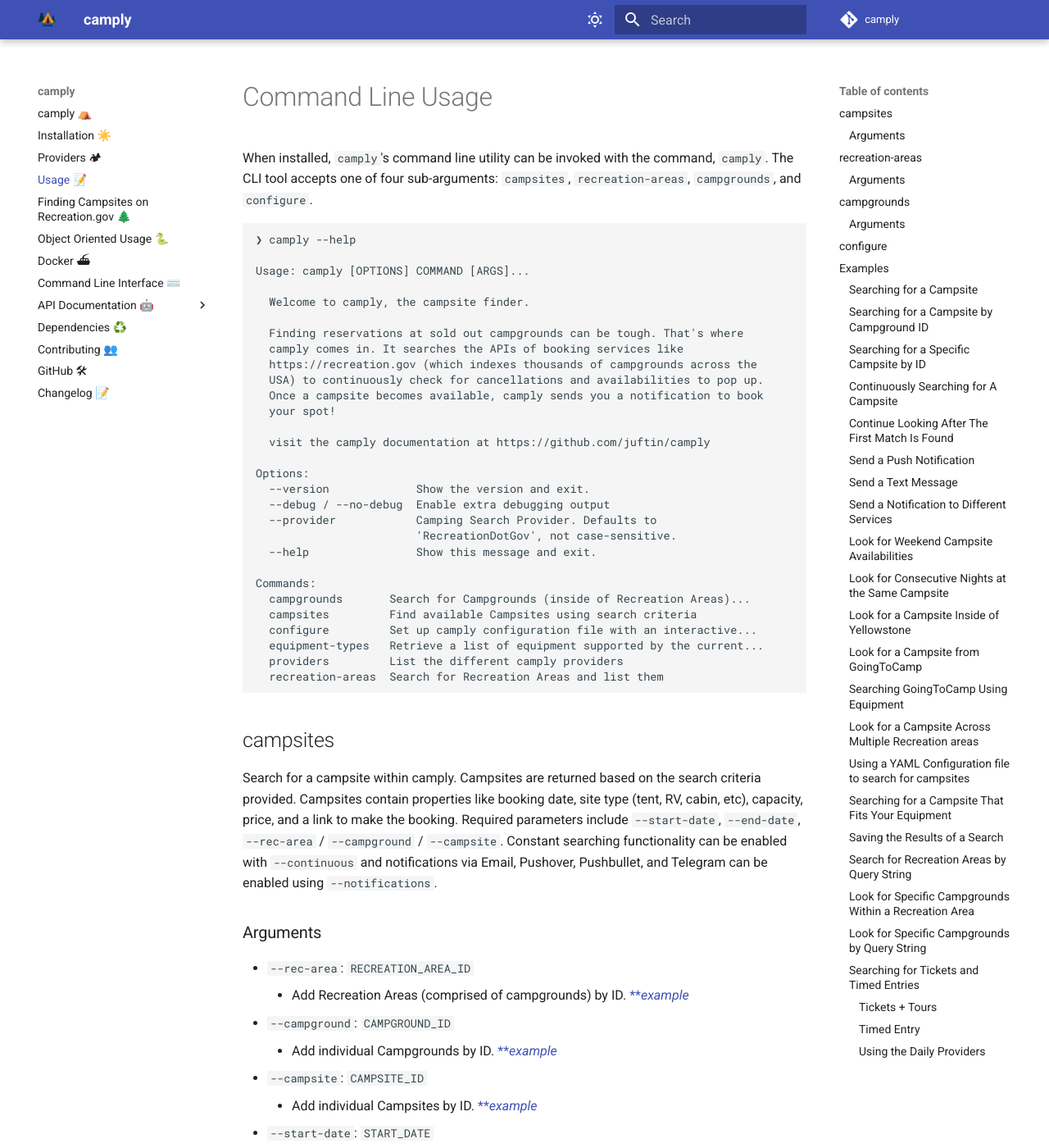
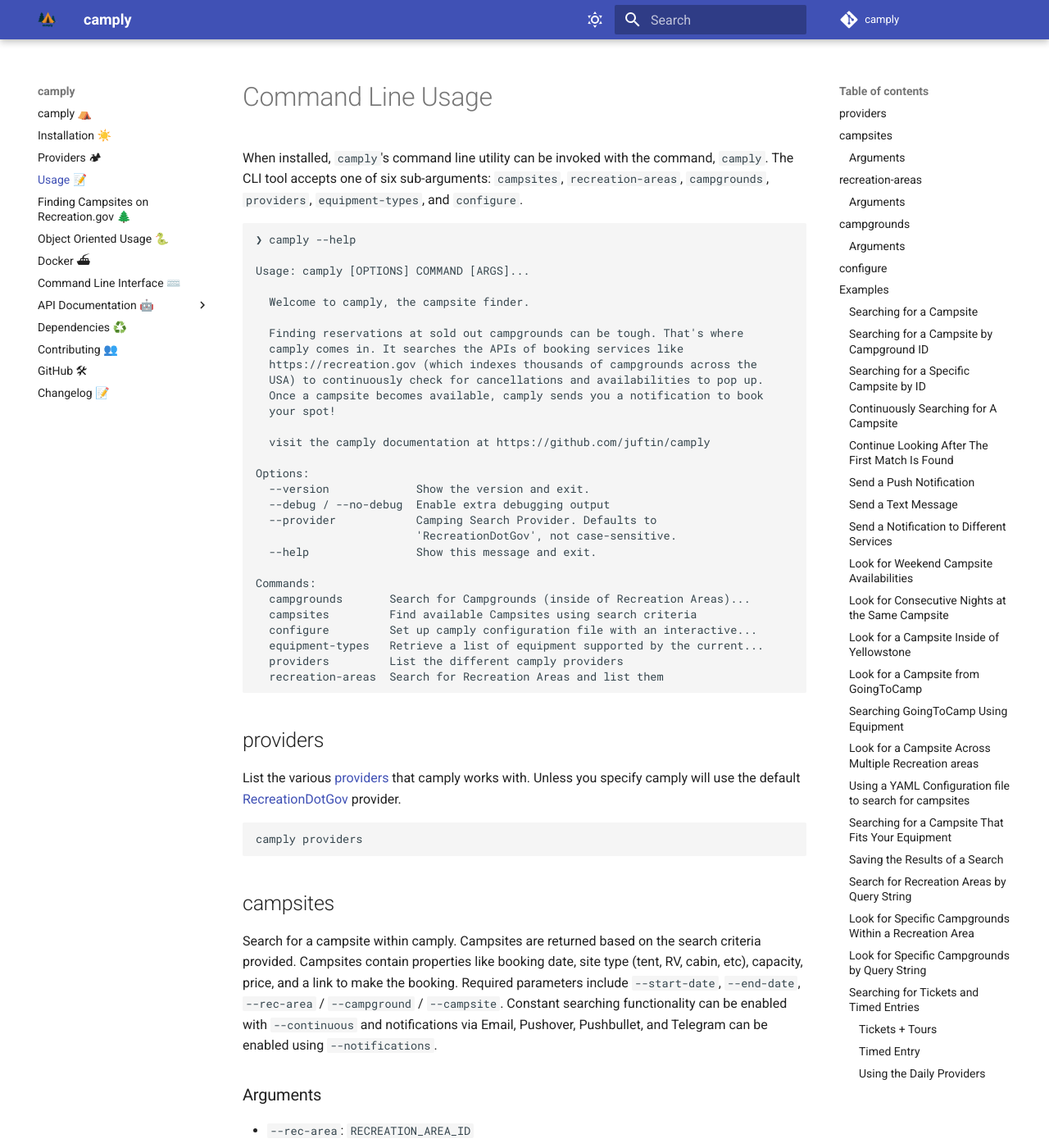
Before and after one commit to juftin/camply, an MkDocs documentation site: the page built from docs/command_line_usage.md, in a window 1280 px wide and 1400 px high. Shown: the whole window at 82% size. Built offline with MkDocs 1.6.1 and Material for MkDocs 9.7.7, drawn with Linux system fonts in a browser that asks for light colours; comment, search, counter and statistics services are not loaded.

Commit message:
✨ List Providers

````diff
--- a/docs/command_line_usage.md
+++ b/docs/command_line_usage.md
@@ -1,8 +1,8 @@
 # Command Line Usage
 
 When installed, `camply`'s command line utility can be invoked with the command, `camply`. The CLI
-tool accepts one of four sub-arguments: `campsites`, `recreation-areas`, `campgrounds`,
-and `configure`.
+tool accepts one of six sub-arguments: `campsites`, `recreation-areas`, `campgrounds`, `providers`,
+`equipment-types`, and `configure`.
 
 ```text
 ❯ camply --help
@@ -34,6 +34,15 @@
   equipment-types   Retrieve a list of equipment supported by the current...
   providers         List the different camply providers
   recreation-areas  Search for Recreation Areas and list them
+```
+
+## providers
+
+List the various [providers](providers.md) that camply works with. Unless you specify
+camply will use the default [RecreationDotGov](providers.md#recreationgov) provider.
+
+```commandline
+camply providers
 ```
 
 ## campsites
````
Also changed, not shown: README.md (+1 -0 lines), docs/index.md (+1 -0 lines), 2 other files.
